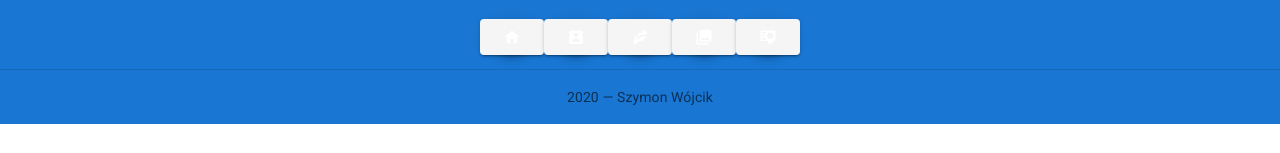
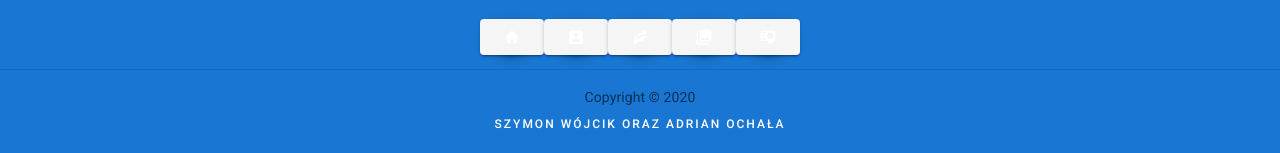
Before and after one commit to Cersin/Termobudowa, a Vue app: page / in a window 1280 px wide. Shown: the part 1927-2080 px from the top of the page. Before the commit the page ends 2051 px from the top, so only its background shows below. Built offline with nearby package versions, Linux system fonts and the light colour scheme; what vue-silentbox would draw is missing.

Commit message:
copyright add

```diff
--- a/src/components/nav_footer.vue
+++ b/src/components/nav_footer.vue
@@ -25,7 +25,8 @@
             </v-card-text>
             <v-divider></v-divider>
             <v-card-text >
-                {{ new Date().getFullYear() }} — Szymon Wójcik
+                Copyright &copy; {{ new Date().getFullYear() }}
+                <h1 class="overline white--text">  Szymon Wójcik oraz Adrian Ochała</h1>
             </v-card-text>
         </v-card>
     </v-footer>
```
